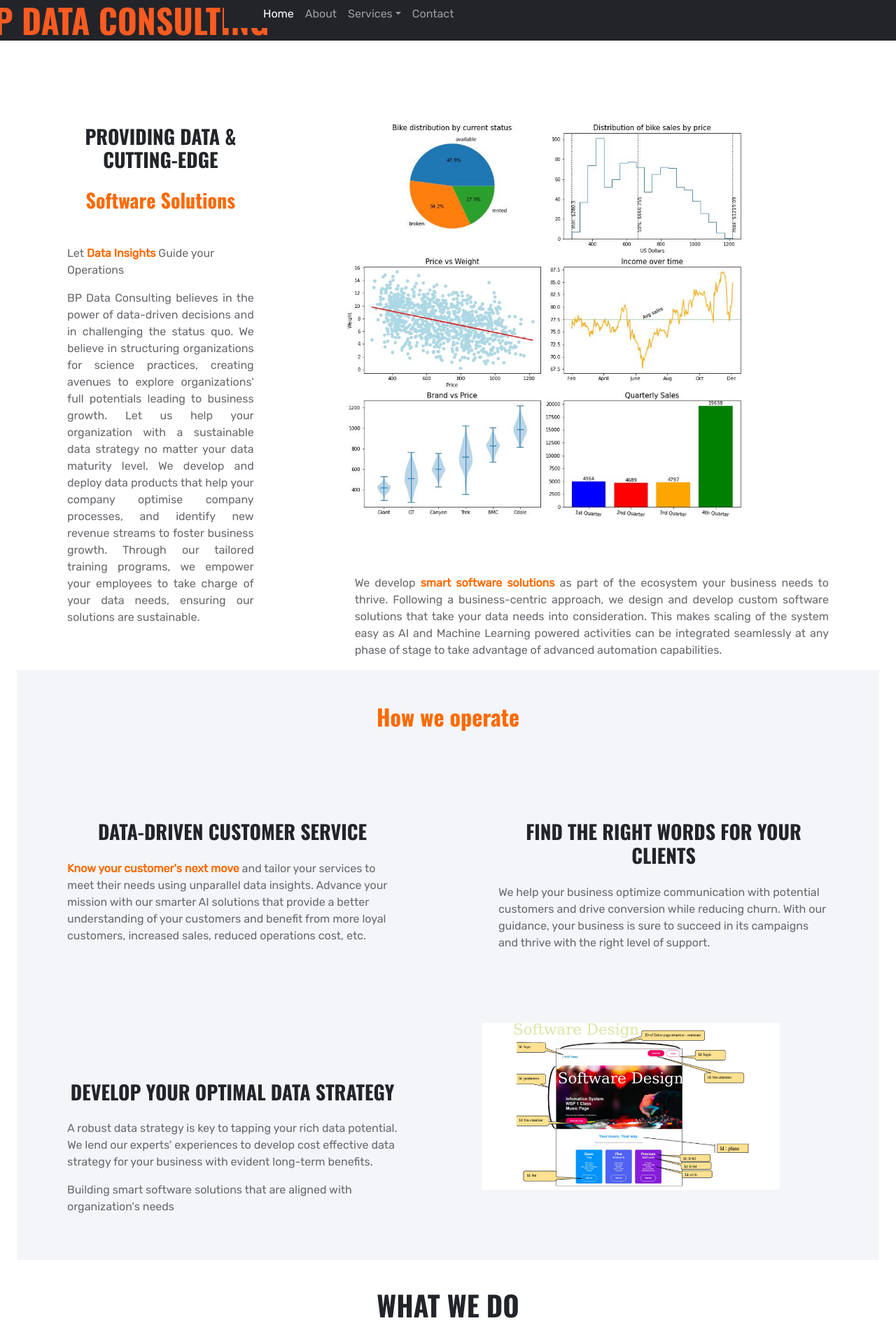
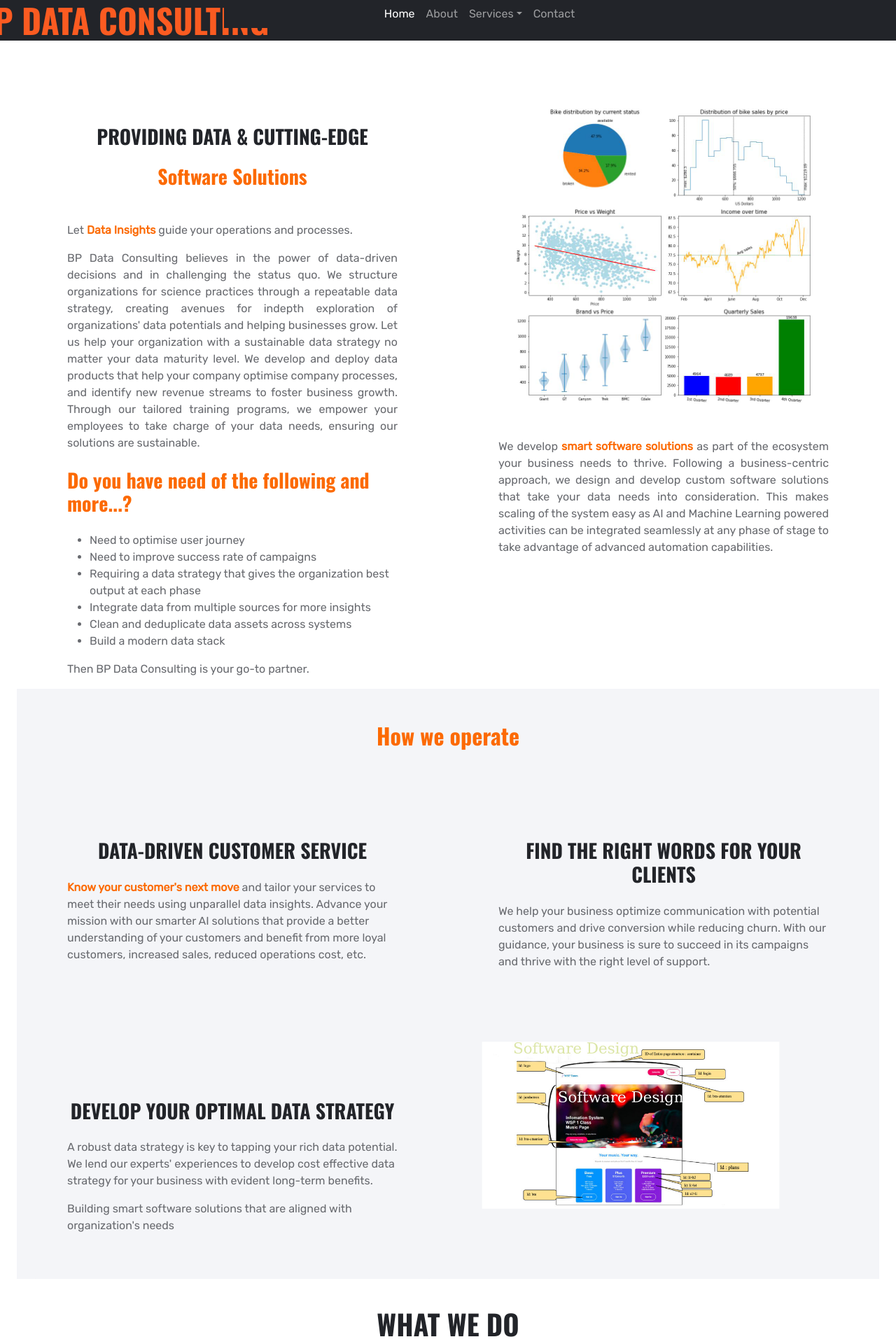
Before and after one commit to borismikwa/startup, a Django app: page / in a window 1280 px wide. Shown: the top 1920 px of the page at 70% size. Run offline with Django 4.2, Linux system fonts and the light colour scheme; data comes from the database, SQL or seed files in the repository; some libraries are stand-ins or nearby versions.

Commit message:
needs highlighted

```diff
--- a/website/templates/base_layout.html
+++ b/website/templates/base_layout.html
@@ -53,7 +53,7 @@
                     <button type="button" class="navbar-toggler" data-bs-toggle="collapse" data-bs-target="#navbarCollapse">
                         <span class="navbar-toggler-icon"></span>
                     </button>
-                    <div class="collapse navbar-collapse justify-content-between" id="navbarCollapse">
+                    <div class="collapse navbar-collapse justify-content-between" id="navbarCollapse" style="margin-left:20%;">
                         <div class="navbar-nav mr-auto py-0">
 
                             <a href="{% url 'index' %}" class="nav-item nav-link active">Home</a>
@@ -137,7 +137,10 @@
         <div class="row gx-5">
             <div class="col-lg-8 col-md-6">
                 <div class="row gx-5">
-                    <div class="col-lg-6 col-md-12 pt-5 mb-5">
+                    <div class="col-lg-3 col-md-12 pt-5 mb-5">
+                    </div>
+
+                    <div class="col-lg-3 col-md-12 pt-5 mb-5">
                         <h4 class="text-uppercase text-light mb-4">Get In Touch</h4>
                         <div class="d-flex mb-2">
                             <i class="bi bi-geo-alt text-primary me-2"></i>
@@ -151,15 +154,18 @@
                             <i class="bi bi-telephone text-primary me-2"></i>
                             <p class="mb-0">+237-671593-128</p>
                         </div>
-                        <div class="d-flex mt-4">
+                        <!--div class="d-flex mt-4">
                             <a class="btn btn-primary btn-square rounded-circle me-2" href="#"><i class="fab fa-twitter"></i></a>
                             <a class="btn btn-primary btn-square rounded-circle me-2" href="#"><i class="fab fa-facebook-f"></i></a>
                             <a class="btn btn-primary btn-square rounded-circle me-2" href="#"><i class="fab fa-linkedin-in"></i></a>
                             <a class="btn btn-primary btn-square rounded-circle" href="#"><i class="fab fa-instagram"></i></a>
-                        </div>
+                        </div-->
                     </div>
 
-                    <div class="col-lg-6 col-md-12 pt-0 pt-lg-5 mb-5">
+                    <div class="col-lg-2 col-md-12 pt-5 mb-5">
+                    </div>
+
+                    <div class="col-lg-3 col-md-12 pt-0 pt-lg-5 mb-5">
                         <h4 class="text-uppercase text-light mb-4">Visit</h4>
                         <div class="d-flex flex-column justify-content-start">
                             <a class="text-secondary mb-2" href="{% url 'index' %}"><i class="bi bi-arrow-right text-primary me-2"></i>Home</a>
@@ -170,6 +176,9 @@
                             <a class="text-secondary" href="{% url 'contact' %}"><i class="bi bi-arrow-right text-primary me-2"></i>Contact Us</a>
                         </div>
                     </div>
+                    <div class="col-lg-2 col-md-12 pt-5 mb-5">
+                    </div>
+
                 </div>
             </div>
             <!--div class="col-lg-4 col-md-6">
--- a/website/templates/index.html
+++ b/website/templates/index.html
@@ -6,34 +6,44 @@
 <!-- Before Carousel new format -->
 <div class="container-fluid programe position-relative px-5 mt-5" style="margin-bottom: 135px;background-color: white;">
     <div class="row g-5 gb-5" style="background-color:white ;">
-        <div class="col-lg-4 col-md-6">
+        <div class="col-lg-6 col-md-6">
             <div class=" rounded text-center p-5">
                 <h3 class="text-uppercase my-4">Providing Data & Cutting-Edge</h3>
                 <h3 class="my-4" style="color: #FC6A03"> Software Solutions</h3>
                 <br/>
-                <p style="text-align:left;"> Let <strong style="color:#FC6A03;"> Data Insights </strong> Guide your Operations</p>
+                <p style="text-align:left;"> Let <strong style="color:#FC6A03;"> Data Insights </strong> guide your operations and processes.</p>
                 <p style="text-align: justify;"> BP Data Consulting believes in the power of data-driven decisions and in challenging the status quo.
-                    We believe in structuring organizations for science practices, creating avenues to explore organizations'
-                    full potentials leading to business growth. Let us help your organization with a sustainable data strategy no matter your data maturity level.
+                    We structure organizations for science practices through a repeatable data strategy, creating avenues for indepth exploration of organizations'
+                     data potentials and helping businesses grow. Let us help your organization with a sustainable data strategy no matter your data maturity level.
                     We develop and deploy data products that help your company optimise company processes, and identify new revenue streams to foster business growth.
                     Through our tailored training programs, we empower your employees to take charge of your data needs, ensuring our solutions are sustainable.
-
                 </p>
+                <h3 class="my-4" style="color: #FC6A03;text-align:left;">Do you have need of the following and more...? </h3>
+                <ul style="text-align: left;">
+                    <li> Need to optimise user journey </li>
+                    <li> Need to improve success rate of campaigns </li>
+                    <li> Requiring a data strategy that gives the organization best output at each phase </li>
+                    <li> Integrate data from multiple sources for more insights </li>
+                    <li> Clean and deduplicate data assets across systems </li>
+                    <li> Build a modern data stack </li>
+                </ul>
+                <p style="text-align:left;"> Then BP Data Consulting is your go-to partner.</p>
 
             </div>
 
         </div>
-        <div class="col-lg-8 col-md-6">
+        <div class="col-lg-6 col-md-6">
             <div class=" rounded text-center p-5">
-                <img class="w-1 img-fluid" style="margin-left:-20%;transform:scale(0.85);margin-top:-5%;height:auto;width:auto\9;" src="{% static 'web/img/dashboard.jpg' %}" alt="Image">
+                <img class="w-1 img-fluid" style="margin-left:0%;transform:scale(0.91);margin-top:-5%;height:auto;width:auto\9;" src="{% static 'web/img/dashboard.jpg' %}" alt="Image">
+
                 <div>
                     <br/>
-                     <p style="text-align: justify;">
-                         We develop <strong style="color:#FC6A03;"> smart software solutions </strong> as part of the ecosystem
-                         your business needs to thrive. Following a business-centric approach, we design and develop custom software solutions that take your
-                         data needs into consideration. This makes scaling of the system easy as AI and Machine Learning powered activities can be integrated seamlessly at any phase of
-                         stage to take advantage of advanced automation capabilities.
-                     </p>
+                     <p style="text-align: justify;margin-left: 0%;">
+                        We develop <strong style="color:#FC6A03;"> smart software solutions </strong> as part of the ecosystem
+                        your business needs to thrive. Following a business-centric approach, we design and develop custom software solutions that take your
+                        data needs into consideration. This makes scaling of the system easy as AI and Machine Learning powered activities can be integrated seamlessly at any phase of
+                        stage to take advantage of advanced automation capabilities.
+                    </p>
              </div>
             </div>
 
```
Also changed, not shown: website/templates/about.html (+9 -20 lines), website/templates/contact.html (+1 -7 lines), website/templates/service_details.html (+6 -2 lines).
